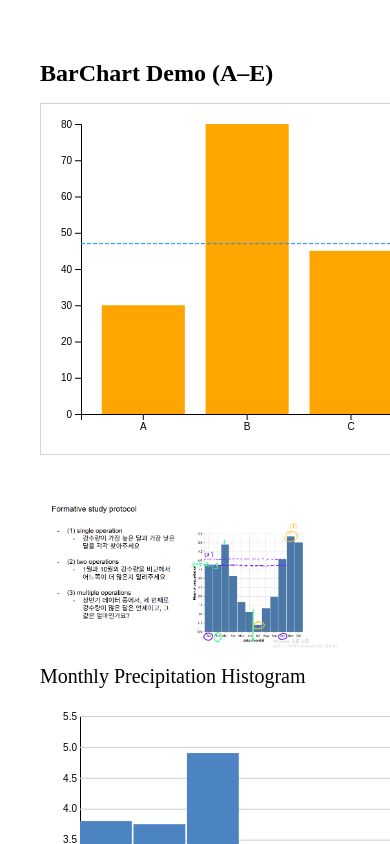
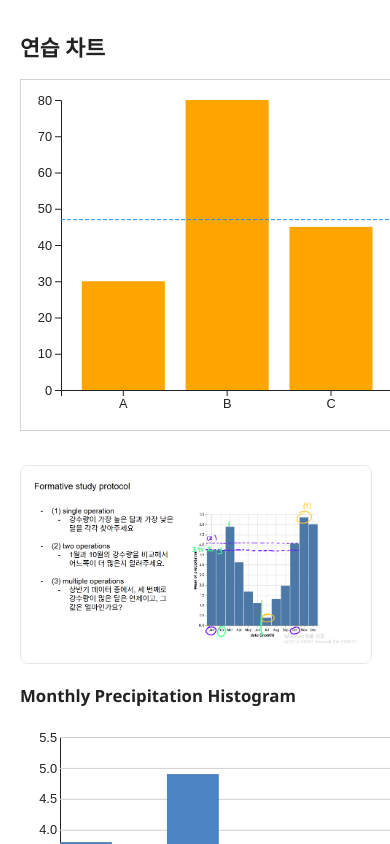
Before and after one commit to deerking0923/prj-sketch-frontend, a Next.js app: page / in a window 390 px wide. Shown: the top 844 px of the page. Built offline with nearby package versions, Linux system fonts and the light colour scheme.

Commit message:
툴팁 달기

```diff
--- a/src/app/components/CompareHistogram.js
+++ b/src/app/components/CompareHistogram.js
@@ -2,6 +2,7 @@
 import React from 'react';
 import { useD3 } from './useD3';
 import * as d3 from 'd3';
+import { useTooltip } from './useTooltip';
 
 /**
  * 1월·10월 막대 강조 + 가로선 + 값 어노테이션(x축 아래)
@@ -12,6 +13,8 @@ export default function CompareHistogram({
   data   = [],
   gap    = 0.03,
 }) {
+
+  const tooltip = useTooltip();
   const margin = { top: 20, right: 20, bottom: 65, left: 40 }; // 하단 공간 ↑
   const yMax   = 5.5;
 
@@ -62,6 +65,11 @@ export default function CompareHistogram({
         .attr('y', h)
         .attr('height', 0)
         .attr('fill', d => hiColor[d.category] ?? '#4b83c3')
+        .on('pointerover', (event, d) =>
+        tooltip.show(event, `<strong>${d.category}</strong>: ${d.value}`))
+        .on('pointermove', (event, d) =>
+        tooltip.show(event, `<strong>${d.category}</strong>: ${d.value}`))
+        .on('pointerout', () => tooltip.hide())
         .transition()
         .duration(800)
         .attr('y', d => y(d.value))
--- a/src/app/components/HighlightHistogram.js
+++ b/src/app/components/HighlightHistogram.js
@@ -2,6 +2,8 @@
 import React from 'react';
 import { useD3 } from './useD3';
 import * as d3 from 'd3';
+import { useTooltip } from './useTooltip';
+
 
 /**
  * 최대·최소 막대를 주황색으로, 해당 달 레이블도 주황색·볼드 처리
@@ -18,6 +20,8 @@ export default function HighlightHistogram({
   color           = '#4b83c3',
   highlightColor  = 'orange',
 }) {
+  const tooltip = useTooltip();
+
   const margin = { top: 20, right: 20, bottom: 40, left: 40 };
   const yMax = 5.5;                         /* ★ y축 상한 고정 */
 
@@ -82,6 +86,11 @@ export default function HighlightHistogram({
             ? highlightColor
             : color,
         )
+        .on('pointerover', (event, d) =>
+        tooltip.show(event, `<strong>${d.category}</strong>: ${d.value}`))
+        .on('pointermove', (event, d) =>
+        tooltip.show(event, `<strong>${d.category}</strong>: ${d.value}`))
+        .on('pointerout', () => tooltip.hide())
         .transition()
         .duration(800)
         .attr('y', d => y(d.value))
--- a/src/app/components/Histogram.js
+++ b/src/app/components/Histogram.js
@@ -2,6 +2,7 @@
 import React from 'react';
 import { useD3 } from './useD3';
 import * as d3 from 'd3';
+import { useTooltip } from './useTooltip';
 
 export default function Histogram({
   width  = 700,
@@ -9,6 +10,8 @@ export default function Histogram({
   data   = [],
   gap    = 0.02,          // 0 ≈ 완전 밀착, 0.02~0.05 = 아주 좁은 틈
 }) {
+  const tooltip = useTooltip();
+
   const margin = { top: 20, right: 20, bottom: 40, left: 40 };
 
   const ref = useD3(
@@ -50,6 +53,11 @@ export default function Histogram({
         .attr('y', h)
         .attr('height', 0)
         .attr('fill', '#4b83c3')
+        .on('pointerover', (event, d) =>
+        tooltip.show(event, `<strong>${d.category}</strong>: ${d.value}`))
+        .on('pointermove', (event, d) =>
+        tooltip.show(event, `<strong>${d.category}</strong>: ${d.value}`))
+        .on('pointerout', () => tooltip.hide())
         .transition()
         .duration(800)
         .attr('y', d => y(d.value))
--- a/src/app/components/RankHistogram.js
+++ b/src/app/components/RankHistogram.js
@@ -3,6 +3,7 @@
 import React from 'react';
 import { useD3 } from './useD3';
 import * as d3 from 'd3';
+import { useTooltip } from './useTooltip';
 
 export default function RankHistogram({
   width  = 700,
@@ -10,6 +11,7 @@ export default function RankHistogram({
   data   = [],
   gap    = 0.03,
 }) {
+  const tooltip = useTooltip();
   const margin = { top: 20, right: 20, bottom: 65, left: 40 }; // ↓ 하단 공간 확대
   const yMax   = 5.5;
 
@@ -80,6 +82,11 @@ export default function RankHistogram({
           }
           return grey;                                        // Jul‒Dec
         })
+        .on('pointerover', (event, d) =>
+        tooltip.show(event, `<strong>${d.category}</strong>: ${d.value}`))
+        .on('pointermove', (event, d) =>
+        tooltip.show(event, `<strong>${d.category}</strong>: ${d.value}`))
+        .on('pointerout', () => tooltip.hide())
         .transition()
         .duration(800)
         .attr('y', d => y(d.value))
--- /dev/null
+++ b/src/app/components/useTooltip.js
@@ -0,0 +1,41 @@
+'use client';
+import { useEffect } from 'react';
+import * as d3 from 'd3';
+
+/**
+ * 컴포넌트마다 부를 수 있는 간단한 툴팁 훅
+ *  - 반환: show(x,y,html), hide()
+ */
+export function useTooltip() {
+  useEffect(() => {
+    // 전역 툴팁 div가 없으면 한 번만 만든다
+    if (!d3.select('#d3-global-tooltip').node()) {
+      d3.select('body')
+        .append('div')
+        .attr('id', 'd3-global-tooltip')
+        .style('position', 'absolute')
+        .style('pointer-events', 'none')
+        .style('padding', '4px 8px')
+        .style('background', 'rgba(0,0,0,0.8)')
+        .style('color', '#fff')
+        .style('border-radius', '4px')
+        .style('font', '12px sans-serif')
+        .style('opacity', 0);
+    }
+  }, []);
+
+  const tooltip = () => d3.select('#d3-global-tooltip');
+
+  return {
+    show: (event, html) => {
+      tooltip()
+        .html(html)
+        .style('left', event.pageX + 12 + 'px')
+        .style('top', event.pageY - 28 + 'px')
+        .transition().duration(150).style('opacity', 1);
+    },
+    hide: () => {
+      tooltip().transition().duration(150).style('opacity', 0);
+    },
+  };
+}
--- a/src/app/page.js
+++ b/src/app/page.js
@@ -38,7 +38,7 @@ export default function HomePage() {
   return (
     <main className={styles.container}>
       {/* ① BarChart 데모 */}
-      <h2 className={styles.title}>BarChart Demo (A‒E)</h2>
+      <h2 className={styles.title}>연습 차트</h2>
       <div className={styles.chartSection}>
         <BarChart width={600} height={350} data={demoData} />
       </div>
--- a/src/app/style/HomePage.module.css
+++ b/src/app/style/HomePage.module.css
@@ -1,39 +1,72 @@
-/* src/app/style/HomePage.module.css */
+/* ───────────────────────────────────────────────
+   HomePage.module.css  (updated: rect 기본 fill 제거)
+   ─────────────────────────────────────────────── */
 
-/* 전체 레이아웃 */
-.container {
-  padding: 2rem;
+:root {
+  --blue:   #4b83c3;
+  --orange: #ff9800;
+  --gray:   #6b7280;
 }
 
-/* 제목 영역 */
-.title {
-  font-size: 1.5rem;
-  font-weight: 600;
-  margin-bottom: 1rem;
+/* 레이아웃 */
+.container {
+  padding: 2rem 1rem;
+  max-width: 1100px;
+  margin: 0 auto;
+  line-height: 1.45;
+  font-family: 'Segoe UI', system-ui, -apple-system, sans-serif;
+  color: #222;
 }
 
-/* 차트 래퍼(여유 여백 등) */
-.chartWrapper {
-  margin-bottom: 1rem;   /* 바로 아래 이미지와 간격 */
+.title {
+  font-size: 1.75rem;
+  font-weight: 700;
+  margin: 0 0 1rem;
 }
 
-/* 이미지 */
-.figure {
-  width: 600px;          /* 고정 가로값 */
-  max-width: 100%;       /* 화면 좁으면 축소 */
-  height: auto;          /* 비율 유지 */
-  display: block;
+.subtitle,
+.question {
+  font-size: 1.25rem;
+  font-weight: 600;
+  margin: 1.25rem 0 0.5rem;
 }
 
-/* 기존 .container .title .chartWrapper(→ chartSection) .figure 는 그대로 두고,
-   필요하다면 아래 두 줄만 덧붙이면 된다 */
-
-.chartSection {
-  margin-bottom: 2rem;          /* 섹션 간 간격 */
+/* 문제 스크린샷 */
+.figure {
+  width: 100%;
+  max-width: 1024px;
+  height: auto;
+  display: block;
+  margin: 1rem auto;
+  border: 1px solid #e5e7eb;
+  border-radius: 0.5rem;
 }
 
-.subtitle {
-  font-size: 1.25rem;
-  font-weight: 500;
-  margin: 0 0 0.5rem;
+/* 차트 섹션 */
+.chartSection {
+  margin-bottom: 2.25rem;
 }
+
+/* SVG 기본 글꼴만 상속 */
+.chartSection svg {
+  font-family: inherit;
+}
+
+/* 어노테이션 텍스트 크기 */
+.chartSection text {
+  font-size: 0.8rem;
+}
+
+/* 반응형 */
+@media (max-width: 768px) {
+  .title       { font-size: 1.5rem; }
+  .subtitle,
+  .question    { font-size: 1.15rem; }
+  .container   { padding: 1.5rem 0.75rem; }
+}
+@media (max-width: 480px) {
+  .title       { font-size: 1.35rem; }
+  .subtitle,
+  .question    { font-size: 1.05rem; }
+  .chartSection { margin-bottom: 1.75rem; }
+}
```
